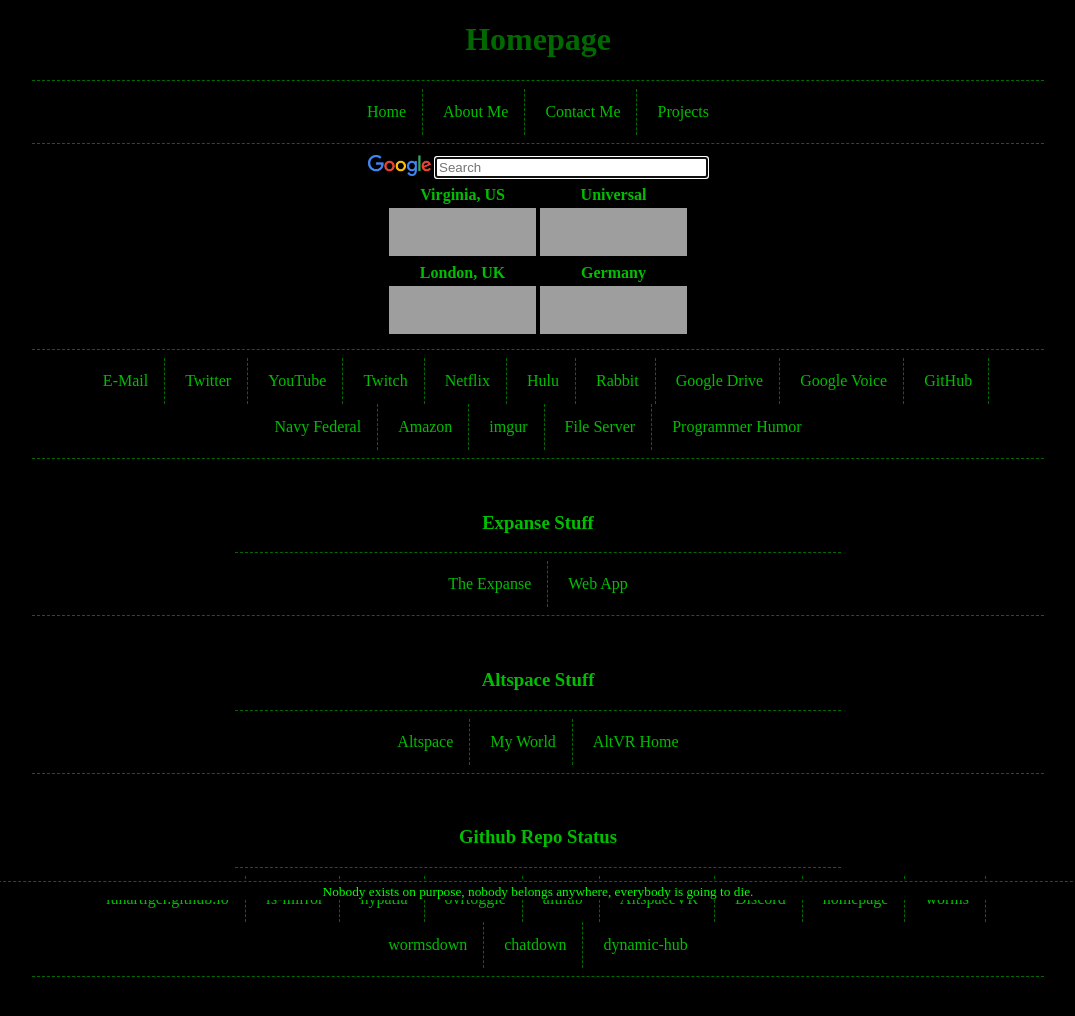
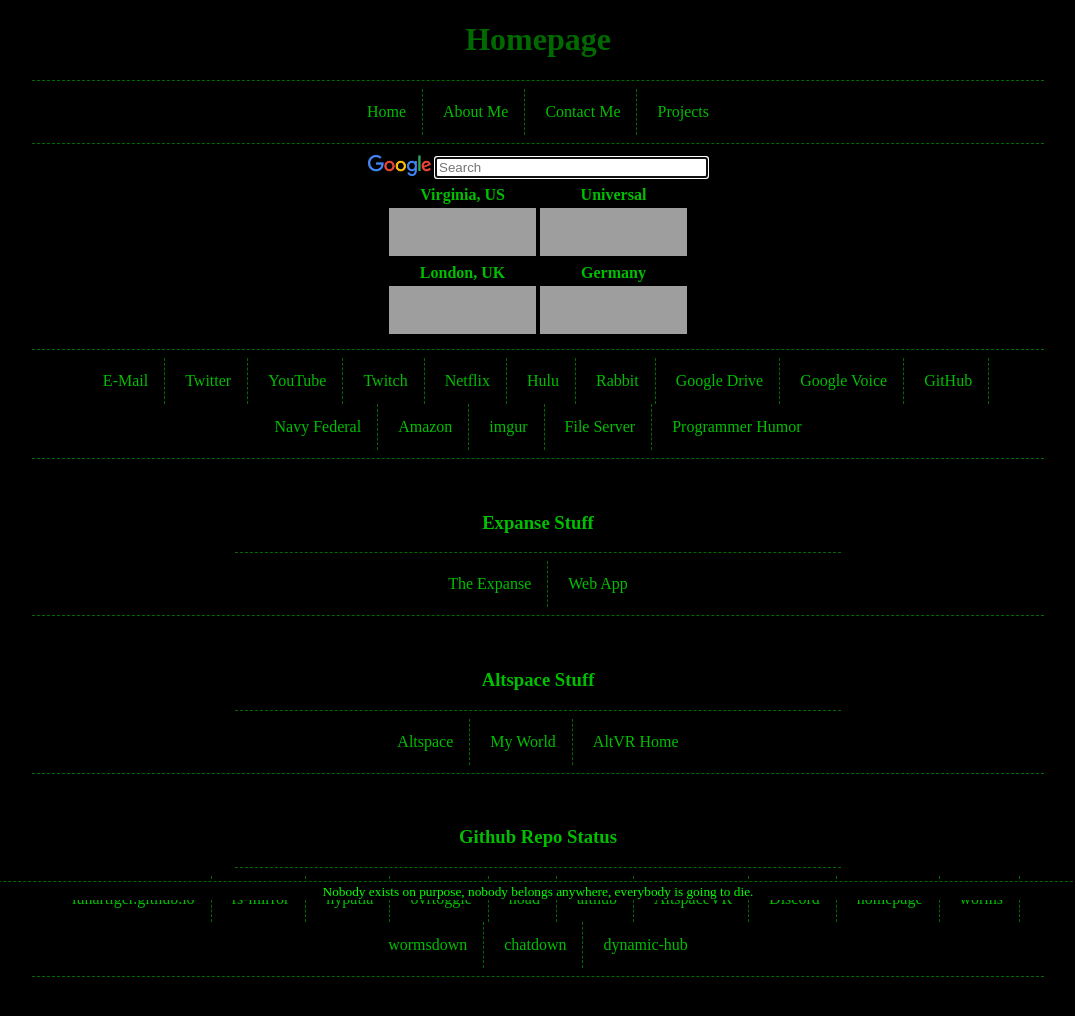
Before and after one commit to LunarTiger/homepage, a Jekyll site: the page built from index.md, in a window 1280 px wide, cut to the strip 0-1069 px from the top of the page. Shown: the top 1016 px of the strip, without its empty margins (102-1177 px from the left). Built offline with Jekyll 4.4.1, drawn with Linux system fonts in a browser that asks for light colours; some web fonts are replaced; our own code applies the rules of GitHub Pages for plain Markdown files; grey boxes are pictures that could not be loaded.

Commit message:
added noad status

```diff
--- a/index.md
+++ b/index.md
@@ -85,6 +85,7 @@
 		<li class="navbar"><a href="https://github.com/LunarTiger/fs-mirror/settings/pages/status">fs-mirror</a></li>
 		<li class="navbar"><a href="https://github.com/LunarTiger/hypatia/settings/pages/status">hypatia</a></li>
 		<li class="navbar"><a href="https://github.com/LunarTiger/ovrtoggle/settings/pages/status">ovrtoggle</a></li>
+		<li class="navbar"><a href="https://github.com/LunarTiger/noad/settings/pages/status">noad</a></li>
 		<li class="navbar"><a href="https://github.com/LunarTiger/althub/settings/pages/status">althub</a></li>
 		<li class="navbar"><a href="https://github.com/LunarTiger/AltspaceVR/settings/pages/status">AltspaceVR</a></li>
 		<li class="navbar"><a href="https://github.com/LunarTiger/Discord/settings/pages/status">Discord</a></li>
```
